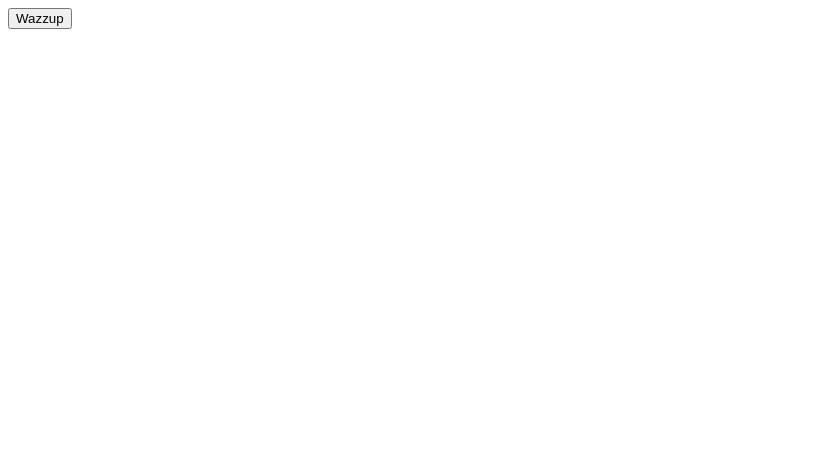
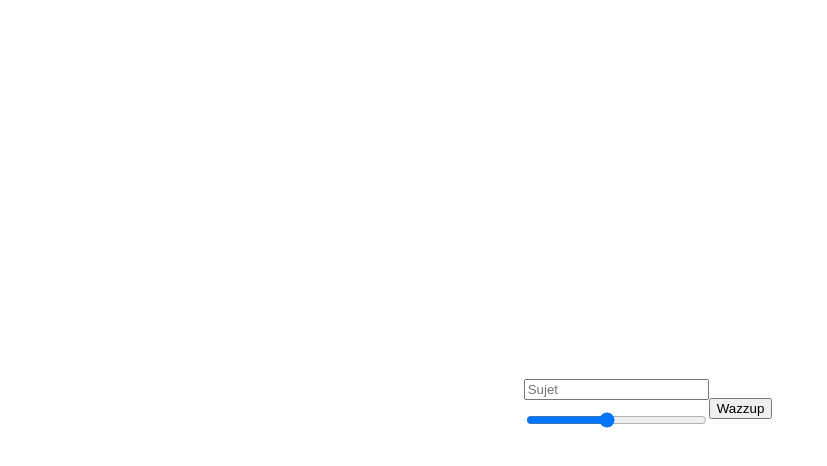
Before and after one commit to paulmarniquet/wazzup, a Nuxt app: page / in a window 1280 px wide. Shown: the top 466 px of the page, without its empty margins (0-827 px from the left). Built offline with nearby package versions, Linux system fonts and the light colour scheme.

Commit message:
Need to fix a lot of things, maybe abort the project cause finally useless

```diff
--- a/app.vue
+++ b/app.vue
@@ -8,7 +8,9 @@
 import Wazzup from '~/components/Wazzup.vue'
 export default {
   components: {
-    Wazzup
+    Wazzup,
   }
 }
+
+
 </script>
--- a/components/Wazzup.vue
+++ b/components/Wazzup.vue
@@ -1,26 +1,28 @@
 <script setup lang="ts">
+import {ref} from 'vue';
 import axios from "axios";
 
-const runtimeConfig = useRuntimeConfig()
+const runtimeConfig = useRuntimeConfig();
+const inputValue = ref('');
+const sliderValue = ref(5);
 
 const manWhatsup = () => {
-  getRelatedPosts()
+  getRelatedPosts(inputValue.value, sliderValue.value);
+  console.log(inputValue.value, sliderValue.value);
 }
 
-async function getRelatedPosts() {
+async function getRelatedPosts(subject : string, number : number) {
   const medium_token = runtimeConfig.public.MEDIUM_TOKEN
-  const subject = 'javascript'
-
   try {
     const response = await axios({
       method: 'GET',
-      url: 'https://medium2.p.rapidapi.com/latestposts/' + subject,
+      url: `https://medium2.p.rapidapi.com/latestposts/${subject}`,
       headers: {
         'X-RapidAPI-Key': medium_token,
         'X-RapidAPI-Host': 'medium2.p.rapidapi.com'
       }
     });
-    for (let i = 0; i < 1; i++) {
+    for (let i = 0; i < number; i++) {
       const options = await axios({
         method: 'GET',
         url: 'https://medium2.p.rapidapi.com/article/' + response.data.latestposts[i],
@@ -40,7 +42,7 @@ async function getRelatedPosts() {
 
 async function createItemInDatabase(body: any) {
   try {
-    const response = await axios({
+    await axios({
       method: 'post',
       url: 'http://localhost:3001/notion-api',
       headers: {
@@ -58,16 +60,34 @@ async function createItemInDatabase(body: any) {
     console.error(error);
   }
 }
-
 </script>
 
 
 <template>
-  <div>
+  <div class="body">
+    <div class="column">
+      <input v-model="inputValue" type="text" placeholder="Sujet" class="input">
+      <input v-model="sliderValue" type="range" min="1" max="10" class="slider" id="myRange">
+    </div>
     <button @click="manWhatsup">Wazzup</button>
   </div>
 </template>
 
 <style scoped>
+.body {
+  display: flex;
+  justify-content: center;
+  align-items: center;
+  height: 100vh;
+  width: 100vw;
+}
 
+.column {
+  display: flex;
+  flex-direction: column;
+}
+
+.input, .slider {
+  margin-bottom: 10px;
+}
 </style>
--- a/nuxt.config.ts
+++ b/nuxt.config.ts
@@ -1,6 +1,5 @@
 
 export default defineNuxtConfig({
-    devtools: {enabled: true},
     runtimeConfig: {
         public: {
             MEDIUM_TOKEN: process.env.MEDIUM_TOKEN,
```
Also changed, not shown: package.json (+2 -5 lines), 1 other file (tests, documents, lock files or other folders).
